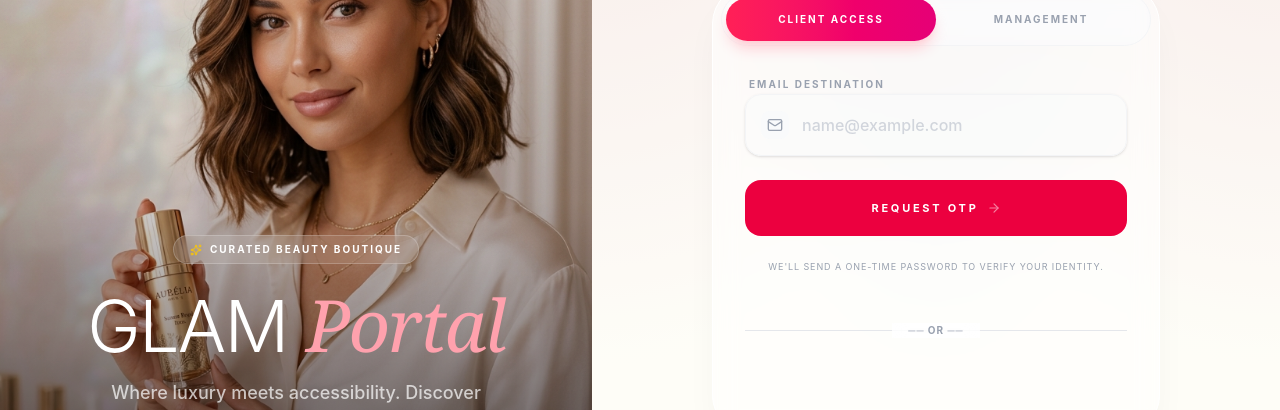
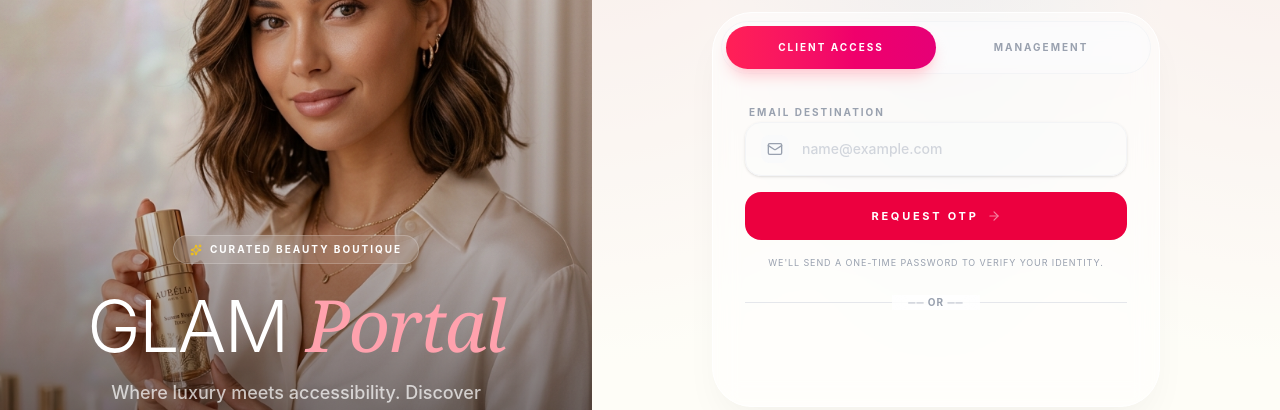
Before and after one commit to raju95yadav/beauty-glam, a React (Vite) app: page /login in a window 1280 px wide. Shown: the part 390-800 px from the top of the page. Built offline with nearby package versions, Linux system fonts and the light colour scheme; no server answers; a web font is replaced by a local one.

Commit message:
change styling of user login section

```diff
--- a/src/components/UserOtpForm.jsx
+++ b/src/components/UserOtpForm.jsx
@@ -94,7 +94,7 @@ const UserOtpForm = () => {
   };
 
   return (
-    <div className="space-y-6">
+    <div className="space-y-4">
       <AnimatePresence mode="wait">
         {step === 1 ? (
           <motion.form
@@ -103,9 +103,9 @@ const UserOtpForm = () => {
             animate={{ opacity: 1, x: 0 }}
             exit={{ opacity: 0, x: -20 }}
             onSubmit={handleSendOTP}
-            className="space-y-6"
+            className="space-y-4"
           >
-            <div className="space-y-3">
+            <div className="space-y-2">
               <label className="text-[10px] font-bold text-gray-400 dark:text-gray-500 uppercase tracking-[0.2em] px-1">Email Destination</label>
               <div className="relative group/input">
                 <div className="absolute left-4 top-1/2 -translate-y-1/2 p-1.5 bg-gray-50 dark:bg-gray-800 rounded-lg group-focus-within/input:bg-rose-50 dark:group-focus-within/input:bg-rose-950/30 transition-colors">
@@ -117,7 +117,7 @@ const UserOtpForm = () => {
                   placeholder="name@example.com"
                   value={email}
                   onChange={(e) => setEmail(e.target.value)}
-                  className="w-full pl-14 pr-4 py-4.5 bg-gray-50/30 dark:bg-gray-800/20 border border-gray-100 dark:border-gray-800 rounded-2xl focus:bg-white dark:focus:bg-gray-900 focus:border-rose-200 dark:focus:border-rose-900 outline-none transition-all font-medium text-gray-700 dark:text-gray-200 placeholder:text-gray-300 dark:placeholder:text-gray-600 shadow-sm"
+                  className="w-full pl-14 pr-4 py-4 bg-gray-50/30 dark:bg-gray-800/20 border border-gray-100 dark:border-gray-800 rounded-2xl focus:bg-white dark:focus:bg-gray-900 focus:border-rose-200 dark:focus:border-rose-900 outline-none transition-all font-medium text-gray-700 dark:text-gray-200 placeholder:text-gray-300 dark:placeholder:text-gray-600 shadow-sm text-sm"
                 />
               </div>
             </div>
@@ -125,14 +125,15 @@ const UserOtpForm = () => {
             <button
               type="submit"
               disabled={loading}
-              className="w-full py-5 bg-rose-600 text-white font-bold text-[11px] uppercase tracking-[0.25em] rounded-2xl shadow-rose-100 dark:shadow-none hover:bg-rose-700 active:scale-95 transition-all disabled:opacity-50 disabled:scale-100 bg-shimmer relative overflow-hidden"
+              className="group w-full py-4 bg-rose-600 text-white font-bold text-[11px] uppercase tracking-[0.25em] rounded-2xl shadow-rose-100 dark:shadow-none hover:bg-rose-700 active:scale-[0.98] sm:active:scale-95 transition-all disabled:opacity-50 disabled:scale-100 bg-shimmer relative overflow-hidden"
             >
               {loading ? <Loader2 className="size-5 animate-spin mx-auto text-white/50" /> : (
                 <span className="flex items-center justify-center gap-2 relative z-10">
-                  Request OTP <ArrowRight size={14} className="opacity-50" />
+                  Request OTP <ArrowRight size={14} className="opacity-50 transition-transform duration-200 group-hover:translate-x-1" />
                 </span>
               )}
             </button>
+
             <p className="text-center text-[9px] text-gray-400 dark:text-gray-600 uppercase tracking-widest leading-relaxed">
               We'll send a one-time password to verify your identity.
             </p>
@@ -144,9 +145,9 @@ const UserOtpForm = () => {
             animate={{ opacity: 1, x: 0 }}
             exit={{ opacity: 0, x: -20 }}
             onSubmit={handleVerifyOTP}
-            className="space-y-6"
+            className="space-y-4"
           >
-            <div className="text-center mb-2">
+            <div className="text-center mb-1">
               <label className="text-[10px] font-bold text-gray-400 dark:text-gray-500 uppercase tracking-[0.2em] text-center">Verification Code</label>
               <p className="text-[10px] text-gray-400 dark:text-gray-600 mt-1">Sent to <span className="text-gray-600 dark:text-gray-300 font-bold">{email}</span></p>
             </div>
@@ -162,19 +163,19 @@ const UserOtpForm = () => {
                 placeholder="••••••"
                 value={otp}
                 onChange={(e) => setOtp(e.target.value.replace(/[^0-9]/g, ''))}
-                className="w-full pl-14 pr-4 py-5 text-center text-3xl tracking-[0.5em] bg-gray-50/30 dark:bg-gray-800/20 border border-gray-100 dark:border-gray-800 rounded-2xl focus:bg-white dark:focus:bg-gray-900 focus:border-rose-200 dark:focus:border-rose-900 outline-none transition-all font-light text-gray-700 dark:text-gray-200 placeholder:text-gray-200 dark:placeholder:text-gray-800 shadow-sm"
+                className="w-full pl-14 pr-4 py-4 text-center text-3xl tracking-[0.5em] bg-gray-50/30 dark:bg-gray-800/20 border border-gray-100 dark:border-gray-800 rounded-2xl focus:bg-white dark:focus:bg-gray-900 focus:border-rose-200 dark:focus:border-rose-900 outline-none transition-all font-light text-gray-700 dark:text-gray-200 placeholder:text-gray-200 dark:placeholder:text-gray-800 shadow-sm"
               />
             </div>
 
             <button
               type="submit"
               disabled={loading}
-              className="w-full py-5 bg-gray-900 dark:bg-rose-600 text-white font-bold text-[11px] uppercase tracking-[0.25em] rounded-2xl shadow-xl hover:bg-black dark:hover:bg-rose-700 active:scale-95 transition-all disabled:opacity-50 disabled:scale-100"
+              className="group w-full py-4 bg-gray-900 dark:bg-rose-600 text-white font-bold text-[11px] uppercase tracking-[0.25em] rounded-2xl shadow-xl hover:bg-black dark:hover:bg-rose-700 active:scale-[0.98] sm:active:scale-95 transition-all disabled:opacity-50 disabled:scale-100"
             >
               {loading ? <Loader2 className="size-5 animate-spin mx-auto text-white/50" /> : 'Authorize Access'}
             </button>
 
-            <div className="flex flex-col gap-4 items-center">
+            <div className="flex flex-col gap-3 items-center pt-1">
               <button
                 type="button"
                 disabled={timer > 0 || loading}
@@ -197,19 +198,18 @@ const UserOtpForm = () => {
       </AnimatePresence>
 
       {/* Divider and Google Sign-In */}
-      <div className="pt-2">
-        <div className="relative my-4 flex items-center justify-center">
+      <div className="pt-2 space-y-4">
+        <div className="relative flex items-center justify-center">
           <div className="w-full border-t border-gray-200 dark:border-gray-800 absolute"></div>
           <span className="relative bg-white/80 dark:bg-gray-900/80 px-4 text-[10px] font-bold text-gray-400 dark:text-gray-500 uppercase tracking-widest backdrop-blur-sm">
             ── OR ──
           </span>
         </div>
 
-        <div className="flex justify-center w-full mt-4">
+        <div className="flex justify-center w-full">
           <GoogleLogin
             onSuccess={handleGoogleSuccess}
             onError={handleGoogleError}
-            useOneTap
             shape="pill"
             theme="outline"
           />
--- a/src/pages/AuthPage.jsx
+++ b/src/pages/AuthPage.jsx
@@ -85,7 +85,7 @@ const AuthPage = () => {
           initial={{ opacity: 0, x: 50 }}
           animate={{ opacity: 1, x: 0 }}
           transition={{ duration: 0.8, ease: "easeOut" }}
-          className="w-full max-w-md relative z-10"
+          className="w-full max-w-sm sm:max-w-md relative z-10"
         >
           {/* Mobile Header */}
           <div className="md:hidden text-center mb-12">
```
